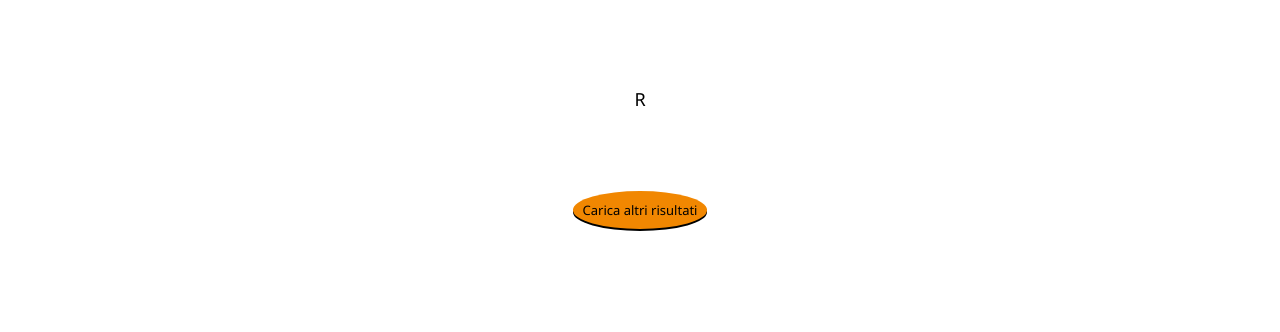
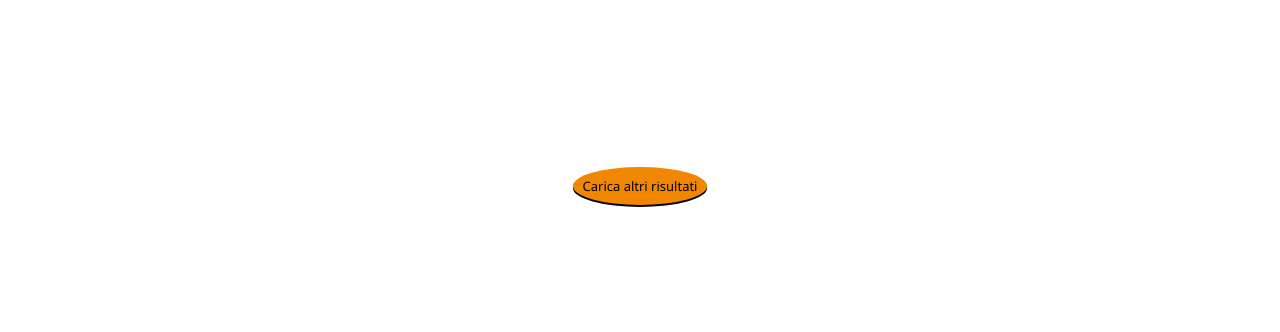
Before and after one commit to AleDeb93/Information, a plain HTML site: page index.html in a window 1280 px wide. Shown: the part 103-435 px from the top of the page. Drawn offline with Linux system fonts and the light colour scheme.

Commit message:
Update index.html

```diff
--- a/index.html
+++ b/index.html
@@ -26,7 +26,7 @@
     <main>
         <div id="ricerca" class="ricerca">
             <div id="separatore" class="l"></div>
-            <div id="risultati" class="risultati">R</div>
+            <div id="risultati" class="risultati"></div>
             <div id="separatore" class="m"></div>
             <button>Carica altri risultati</button>
         </div>
```
